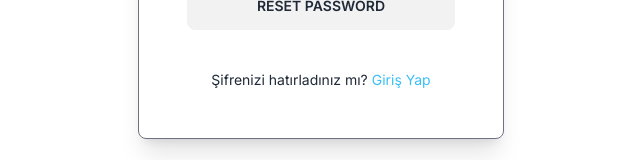
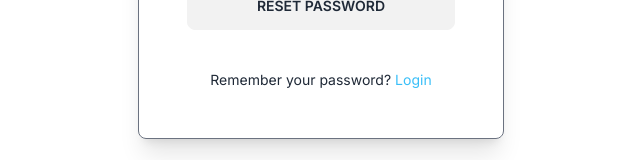
Before and after one commit to mustafakemalgordesli/crypted-chat-nextjs, a Next.js app: page /forgotpassword in a window 1280 px wide. Shown: the part 452-612 px from the top of the page, without its empty margins (319-959 px from the left). Built offline with nearby package versions, Linux system fonts and the light colour scheme.

Commit message:
some changes pushed

```diff
--- a/app/(main)/page.js
+++ b/app/(main)/page.js
@@ -6,7 +6,7 @@ export default function Home() {
       <div className="h-screen w-full">
         <div className="hero min-h-screen bg-slate-800">
           <div className="absolute top-0 left-0 flex flex-row justify-between items-center w-full p-8">
-            <div>Crypted-Chat</div>
+            <Link className="text-xl font-bold" href="/">Crypted-Chat</Link>
             <div className="">
               <Link href="/" className="link link-hover mr-4">
                 [ Source ]
--- a/app/chat/[id]/page.jsx
+++ b/app/chat/[id]/page.jsx
@@ -18,7 +18,7 @@ const page = () => {
           {/* Navbar */}
           <MainNavbar />
           {/* chat content here */}
-          <Chat token={tokenValue} />
+          <Chat />
         </div>
         {/* Sidebar content here */}
         <Sidebar />
--- a/components/ChatItem/index.jsx
+++ b/components/ChatItem/index.jsx
@@ -5,7 +5,6 @@ import React, { useEffect, useState } from "react";
 import axios from "axios";
 
 const ChatItem = ({ token }) => {
-
   const [data, setData] = useState([]);
   const [loading, setLoading] = useState(true);
 
@@ -36,7 +35,7 @@ const ChatItem = ({ token }) => {
         : data?.readChats?.map((item) => (
             <div key={item}>
               <div className="chat chat-start">
-              <div className="chat-image avatar">
+                <div className="chat-image avatar">
                   <div className="w-10 rounded-full">
                     <Image src="/1.jpg" alt="" width={40} height={40} />
                   </div>
@@ -48,7 +47,6 @@ const ChatItem = ({ token }) => {
                 <div className="chat-bubble">I hate you!</div>
               </div>
               <div className="chat chat-end">
-
                 <div className="chat-image avatar">
                   <div className="w-10 rounded-full">
                     <Image src="/1.jpg" alt="" width={40} height={40} />
--- a/components/Forms/ForgotPasswordForm/index.jsx
+++ b/components/Forms/ForgotPasswordForm/index.jsx
@@ -120,9 +120,9 @@ export default function ForgotPasswordForm() {
           </Formik>
 
           <p className="flex flex-col justify-center items-center sm:flex-row mt-10 text-center text-sm ">
-            Şifrenizi hatırladınız mı?
+            Remember your password?
             <Link href="/login" className="link link-info link-hover pl-1">
-              Giriş Yap
+              Login
             </Link>
           </p>
         </div>
--- a/components/Sidebar/index.jsx
+++ b/components/Sidebar/index.jsx
@@ -185,7 +185,7 @@ const index = () => {
                       className="tooltip hover:tooltip-open tooltip-top"
                       data-tip="User Settings"
                     >
-                      <Link href="/user-settings">
+                      <Link href="/settings">
                         <button className="inline-flex items-center justify-center text-lg font-medium text-gray-300 rotate-90">
                           ...
                         </button>
```
Also changed, not shown: components/Chat/index.jsx (+4 -7 lines), app/settings/page.jsx (renamed from app/user-settings/page.jsx).
